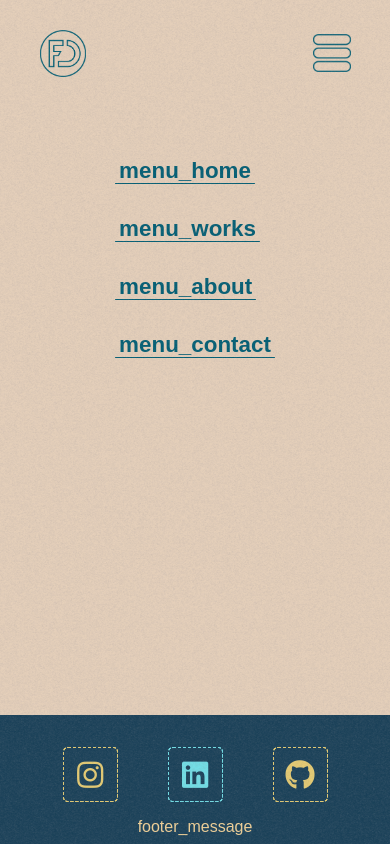
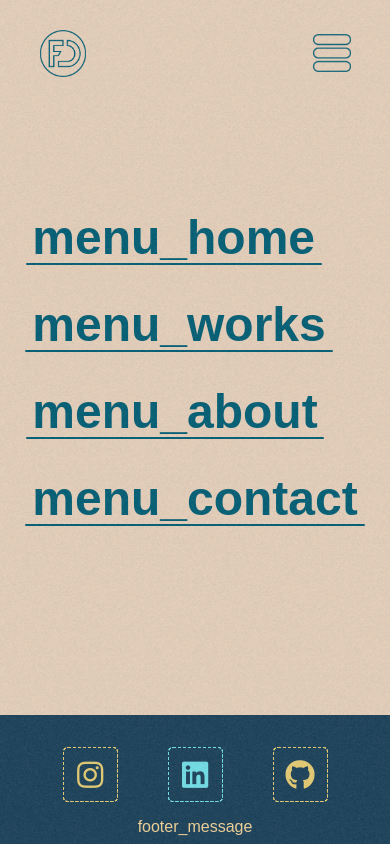
Before and after one commit to Florian-Denis-Dev/portfolio, a React (Create React App) app: page /menu in a window 390 px wide. Built offline with nearby package versions, Linux system fonts and the light colour scheme; what i18next-xhr-backend would draw is missing.

Commit message:
fix responsive total
- footer
- menu
- about

```diff
--- a/src/style/about.scss
+++ b/src/style/about.scss
@@ -22,11 +22,29 @@
     	background-color: #ffb700;
     	mix-blend-mode: luminosity;
 		border-radius: 0 48px 0 0;
+		@include respond (smaller) {
+			width: 90%;
+    		object-position: 40%;
+		}
 	}
 	.about-text {
 		grid-area: text;
+		h3, a{
+			@include respond (smaller) {
+				font-size: 2em;
+			}
+			@include respond (medium) {
+				font-size: 1.6em;
+			}
+		}
 		p{
 			margin: 48px 0;
+			@include respond (medium) {
+				font-size: 1.5em;
+			}
+			@include respond (smaller) {
+				font-size: 1.5em;
+			}
 		}
 	}
 }
--- a/src/style/footer.scss
+++ b/src/style/footer.scss
@@ -36,6 +36,10 @@ footer {
 			width: 55px;
 			height: 55px;
 			transition: transform 0.3s;
+			@include respond (small) {
+				width: 45px;
+				height: 45px;
+			}
 			span{
 				position: absolute;
 				top: 0;
@@ -49,6 +53,9 @@ footer {
 					font-size: 30px;
 					line-height: 55px;
 					text-align: center;
+				}
+				@include respond (small) {
+					border: unset;
 				}
 			}
 		}
--- a/src/style/index.css
+++ b/src/style/index.css
@@ -322,11 +322,37 @@ body {
   mix-blend-mode: luminosity;
   border-radius: 0 48px 0 0;
 }
+@media (max-width: 425px) {
+  .about img {
+    width: 90%;
+    object-position: 40%;
+  }
+}
 .about .about-text {
   grid-area: text;
 }
+@media (max-width: 425px) {
+  .about .about-text h3, .about .about-text a {
+    font-size: 2em;
+  }
+}
+@media (max-width: 768px) {
+  .about .about-text h3, .about .about-text a {
+    font-size: 1.6em;
+  }
+}
 .about .about-text p {
   margin: 48px 0;
+}
+@media (max-width: 768px) {
+  .about .about-text p {
+    font-size: 1.5em;
+  }
+}
+@media (max-width: 425px) {
+  .about .about-text p {
+    font-size: 1.5em;
+  }
 }
 
 /*or?*/
@@ -425,6 +451,12 @@ footer {
   height: 55px;
   transition: transform 0.3s;
 }
+@media (max-width: 375px) {
+  .icons a .layer {
+    width: 45px;
+    height: 45px;
+  }
+}
 .icons a .layer span {
   position: absolute;
   top: 0;
@@ -439,6 +471,11 @@ footer {
   font-size: 30px;
   line-height: 55px;
   text-align: center;
+}
+@media (max-width: 375px) {
+  .icons a .layer span {
+    border: unset;
+  }
 }
 .icons a:hover .layer {
   transform: rotate(-35deg) skew(20deg);
@@ -667,6 +704,16 @@ header .liens-header:hover {
 }
 .menu-link a {
   margin: 1rem;
+}
+@media (max-width: 768px) {
+  .menu-link {
+    font-size: x-large;
+  }
+}
+@media (max-width: 425px) {
+  .menu-link {
+    margin-top: 10vh;
+  }
 }
 
 /*or?*/
--- a/src/style/menu.scss
+++ b/src/style/menu.scss
@@ -6,4 +6,10 @@
     a{
         margin: 1rem;
     }
+    @include respond (medium) {
+        font-size: x-large;
+    }
+    @include respond (smaller) {
+        margin-top: 10vh;
+    }
 }
```
Also changed, not shown: 1 other file (tests, documents, lock files or other folders).
